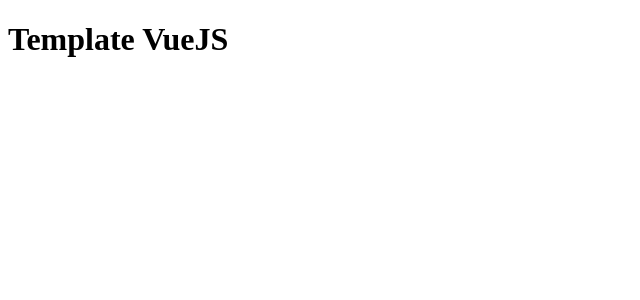
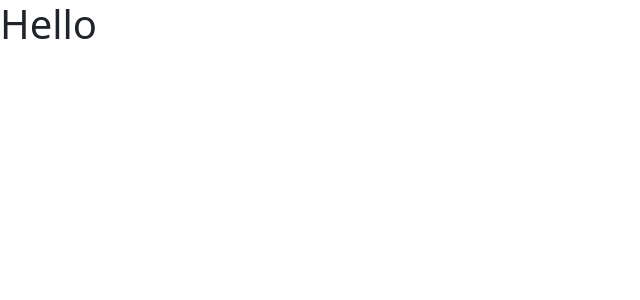
Before and after one commit to rebs-code/vite-yu-gi-oh, a Vue app: page / in a window 1280 px wide. Shown: the top 300 px of the page, without its empty margins (0-640 px from the left). Built offline with nearby package versions, Linux system fonts and the light colour scheme.

Commit message:
add: Bootstrap

```diff
--- a/package.json
+++ b/package.json
@@ -11,6 +11,7 @@
   },
   "dependencies": {
     "axios": "^1.6.2",
+    "bootstrap": "^5.3.2",
     "vue": "^3.3.8"
   },
   "devDependencies": {
--- a/src/App.vue
+++ b/src/App.vue
@@ -11,7 +11,7 @@
 </script>
 
 <template>
-  <h1>{{ text }}</h1>
+  <h1>Hello</h1>
 </template>
 
 <style scoped lang="scss"></style>
--- a/src/assets/scss/style.scss
+++ b/src/assets/scss/style.scss
@@ -1 +1,3 @@
 @use "./partial/common" as *;
+// Import all of Bootstrap's CSS
+@import "bootstrap/scss/bootstrap";
--- a/vite.config.js
+++ b/vite.config.js
@@ -1,7 +1,7 @@
-import { defineConfig } from 'vite'
-import vue from '@vitejs/plugin-vue'
+import { defineConfig } from "vite";
+import vue from "@vitejs/plugin-vue";
 
 // https://vitejs.dev/config/
 export default defineConfig({
   plugins: [vue()],
-})
+});
```
Also changed, not shown: src/assets/scss/img/ygo-logo.png (added), 1 other file (tests, documents, lock files or other folders).
